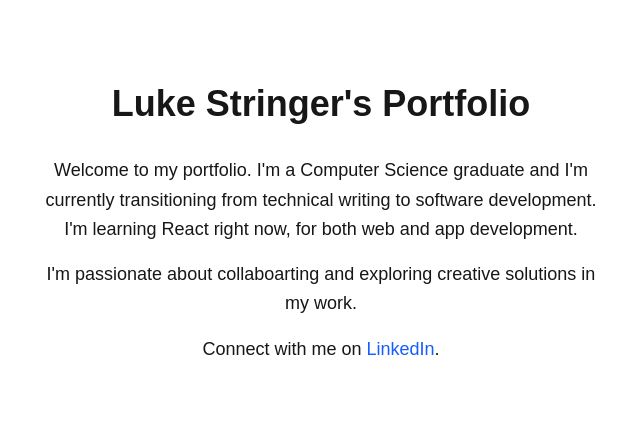
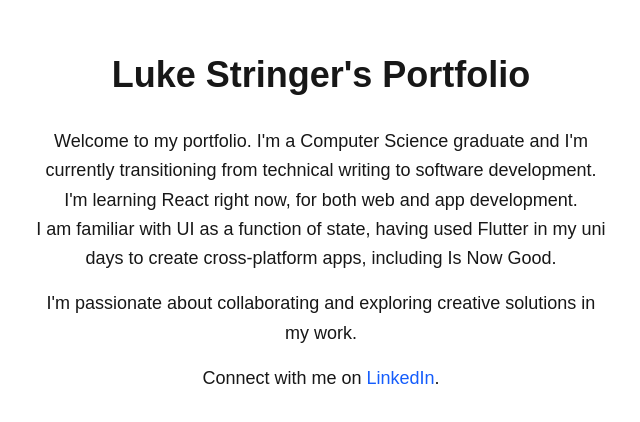
Before and after one commit to lukestringer/com, a Next.js app: page / in a window 1280 px wide. Shown: the part 176-598 px from the top of the page, without its empty margins (319-959 px from the left). Built offline with nearby package versions, Linux system fonts and the light colour scheme.

Commit message:
added para and removed mistake

```diff
--- a/src/app/page.tsx
+++ b/src/app/page.tsx
@@ -9,8 +9,13 @@ export default function Home() {
           Welcome to my portfolio. I&apos;m a Computer Science graduate and I&apos;m currently transitioning from technical writing to software development.
           I&apos;m learning React right now, for both web and app development.
         </p>
+        {/*
+        TODO update Is Now Good link to subpage with explanation of the purpose of the app -- include the presentation from uni and embed the youtube links from the pres.
+        Mention the app was the first one you made with Flutter and it was done quickly at uni.
+         */}
+        <p>I am familiar with <a href="https://docs.flutter.dev/assets/images/docs/app-architecture/common-architecture-concepts/ui-f-state.png">UI as a function of state</a>, having used Flutter in my uni days to create cross-platform apps, including <a href="https://lukejoshuastringer.github.io/#/">Is Now Good</a>.</p>
         <p className="mt-4">
-          I&apos;m passionate about collaboarting and exploring creative solutions in my work.
+          I&apos;m passionate about collaborating and exploring creative solutions in my work.
         </p>
         <p className="mt-4">
           Connect with me on{' '}
```
